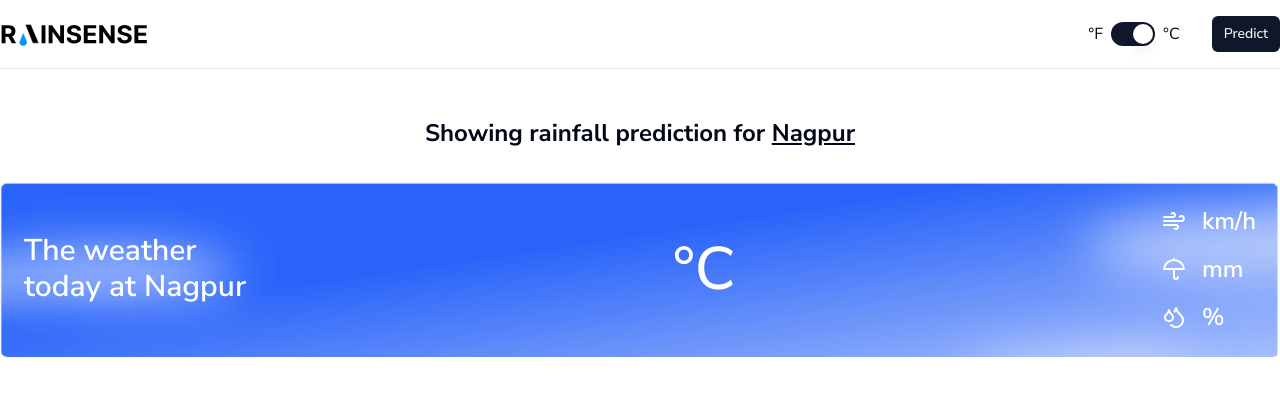
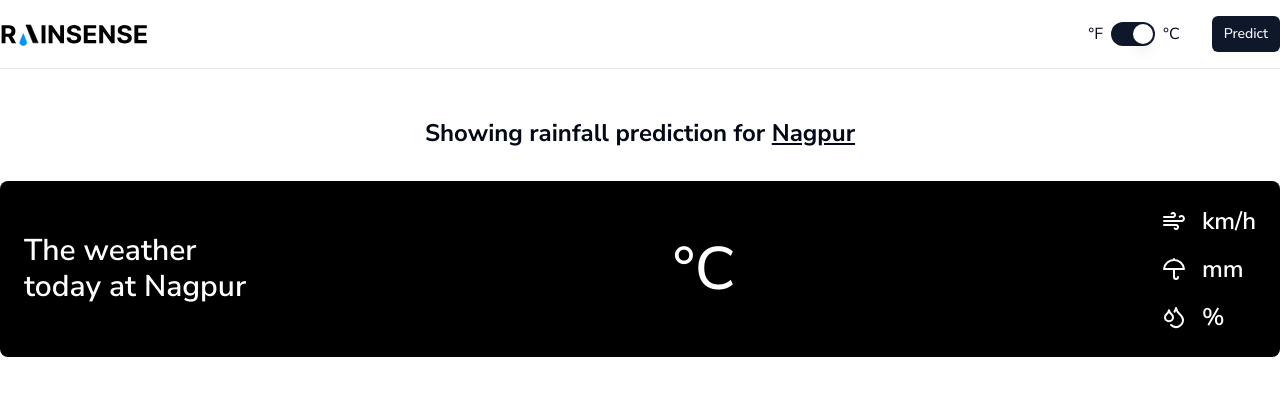
Before and after one commit to vidhanshu/rainsense, a Next.js app: page /weather in a window 1280 px wide. Shown: the top 407 px of the page. Built offline with nearby package versions, Linux system fonts and the light colour scheme; no server answers.

Commit message:
Refactor Background of Toadys Prediction

```diff
--- a/src/weather/components/rain-temperature-graph.tsx
+++ b/src/weather/components/rain-temperature-graph.tsx
@@ -1,4 +1,4 @@
-import { Line } from 'react-chartjs-2';
+// import { Line } from 'react-chartjs-2';
 import { Chart as ChartJS, registerables } from 'chart.js';
 
 import { THourlyPrediction } from './types';
@@ -19,7 +19,7 @@
             <h1 className="text-xl font-bold mb-4">
                 Line graph
             </h1>
-            <Line
+            {/* <Line
                 data={{
                     datasets: [
                         {
@@ -66,7 +66,7 @@
                         '23:00',
                     ],
                 }}
-            />
+            /> */}
         </div>
     );
 };
--- a/src/weather/components/todays-prediction.tsx
+++ b/src/weather/components/todays-prediction.tsx
@@ -37,7 +37,8 @@
 
     return (
         <Container>
-            <div className="bg-[url(/todays-weather-bg.png)] p-6 bg-no-repeat bg-cover rounded-lg">
+            {/* [url(/todays-weather-bg.png)] */}
+            <div className="bg-black p-6 bg-no-repeat bg-cover rounded-lg">
                 <div className="flex items-center justify-between">
                     <h1 className="text-white font-semibold text-3xl">
                         The weather <br />
```
Also changed, not shown: 2 other files (tests, documents, lock files or other folders).
